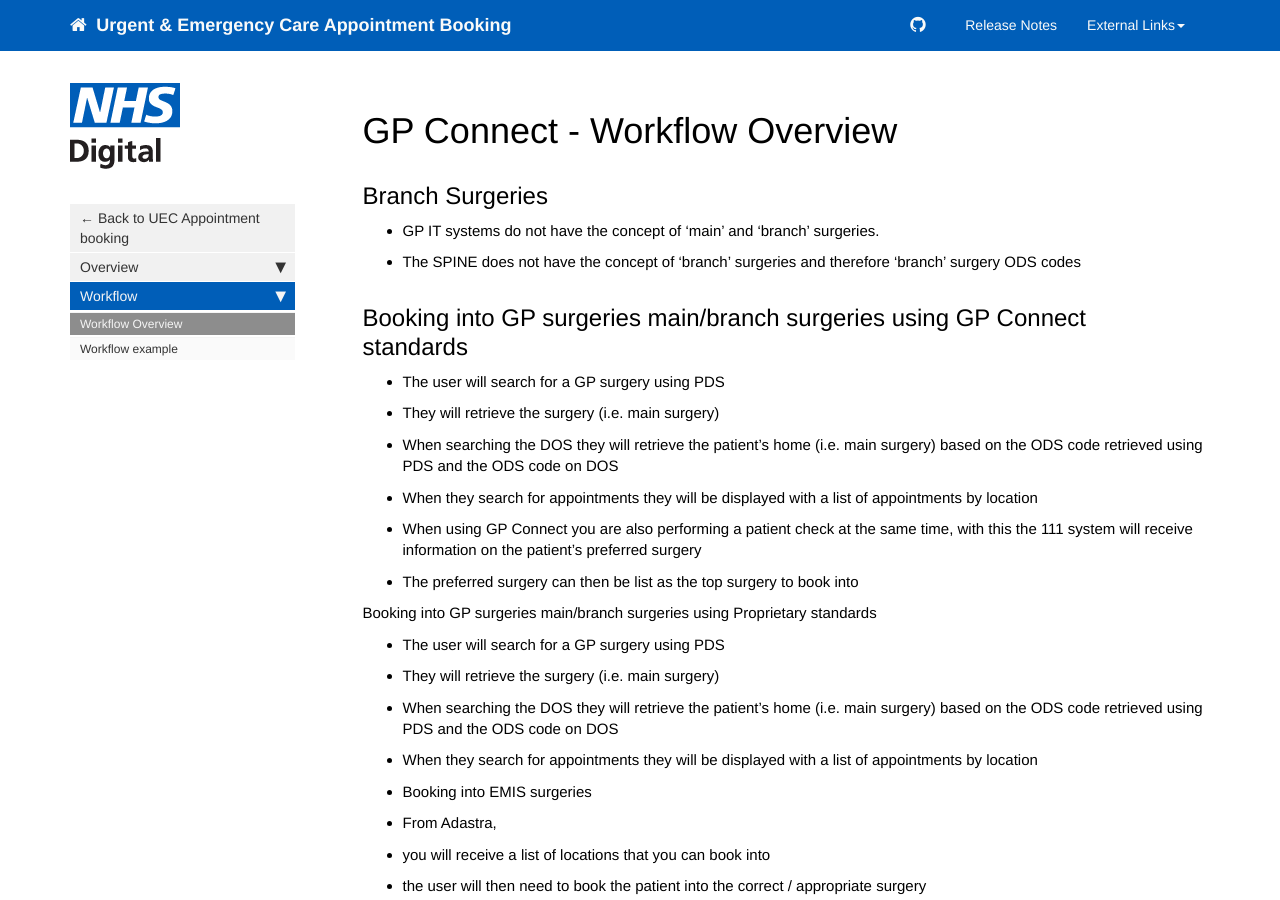
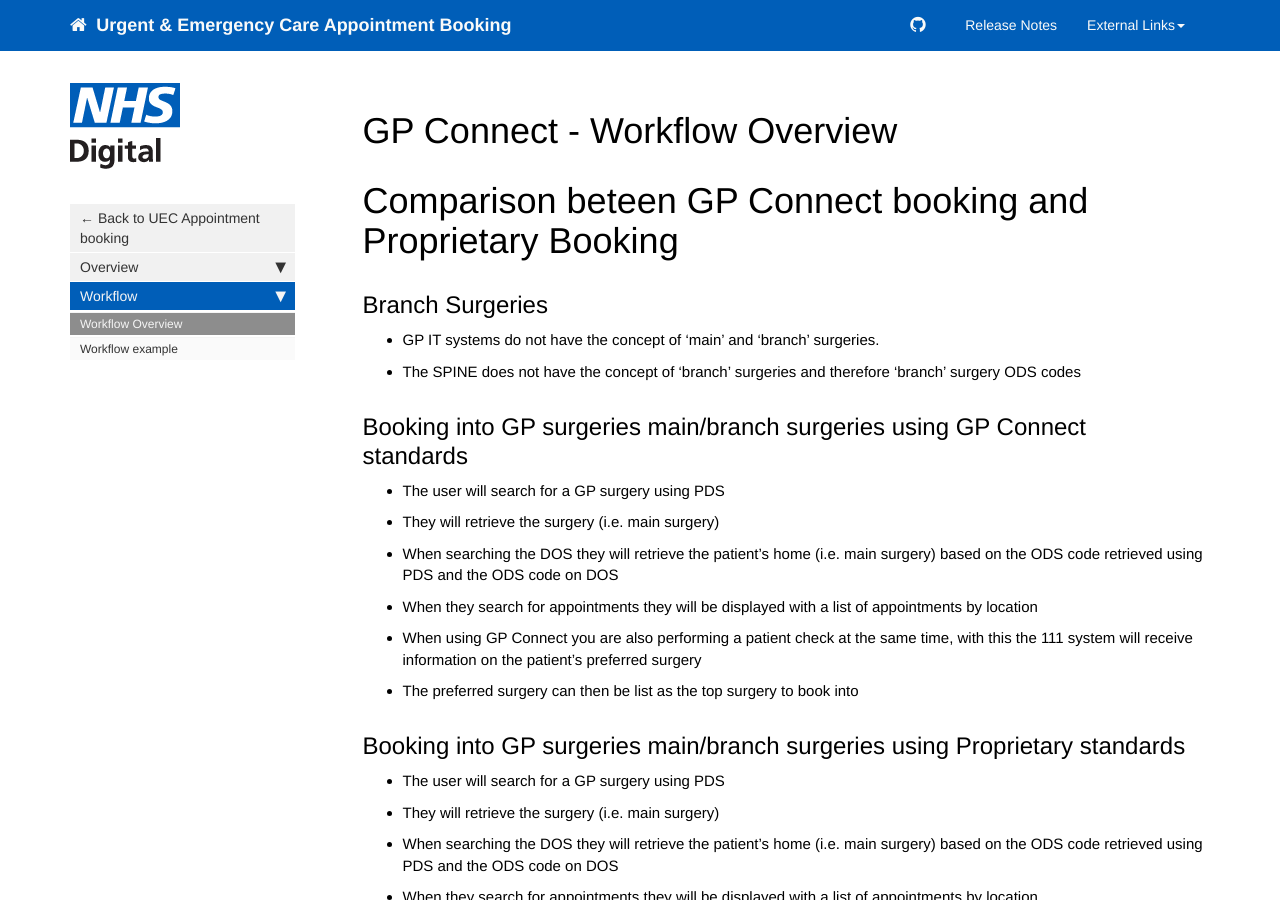
Before and after one commit to nhsd-a2si/docs-uec-appts, a Jekyll site: the page built from _pages/functional_spec/gpc/gpc_wfoverview.md, in a window 1280 px wide and 900 px high. Built offline with Jekyll 4.4.1, drawn with Linux system fonts in a browser that asks for light colours; nearby versions of some CDN libraries.

Commit message:
Update gpc_wfoverview.md

```diff
--- a/_pages/functional_spec/gpc/gpc_wfoverview.md
+++ b/_pages/functional_spec/gpc/gpc_wfoverview.md
@@ -6,6 +6,8 @@ permalink: gpc_wfoverview.html
 toc: false
 folder: functional_spec
 ---
+
+# Comparison beteen GP Connect booking and Proprietary Booking
 
 ## Branch Surgeries
 
@@ -21,7 +23,8 @@ folder: functional_spec
 *	When using GP Connect you are also performing a patient check at the same time, with this the 111 system will receive information on the patient’s preferred surgery
 *	The preferred surgery can then be list as the top surgery to book into
 
-Booking into GP surgeries main/branch surgeries using Proprietary standards
+## Booking into GP surgeries main/branch surgeries using Proprietary standards
+
 *	The user will search for a GP surgery using PDS
 *	They will retrieve the surgery (i.e. main surgery)
 *	When searching the DOS they will retrieve the patient’s home (i.e. main surgery) based on the ODS code retrieved using PDS and the ODS code on DOS
```
